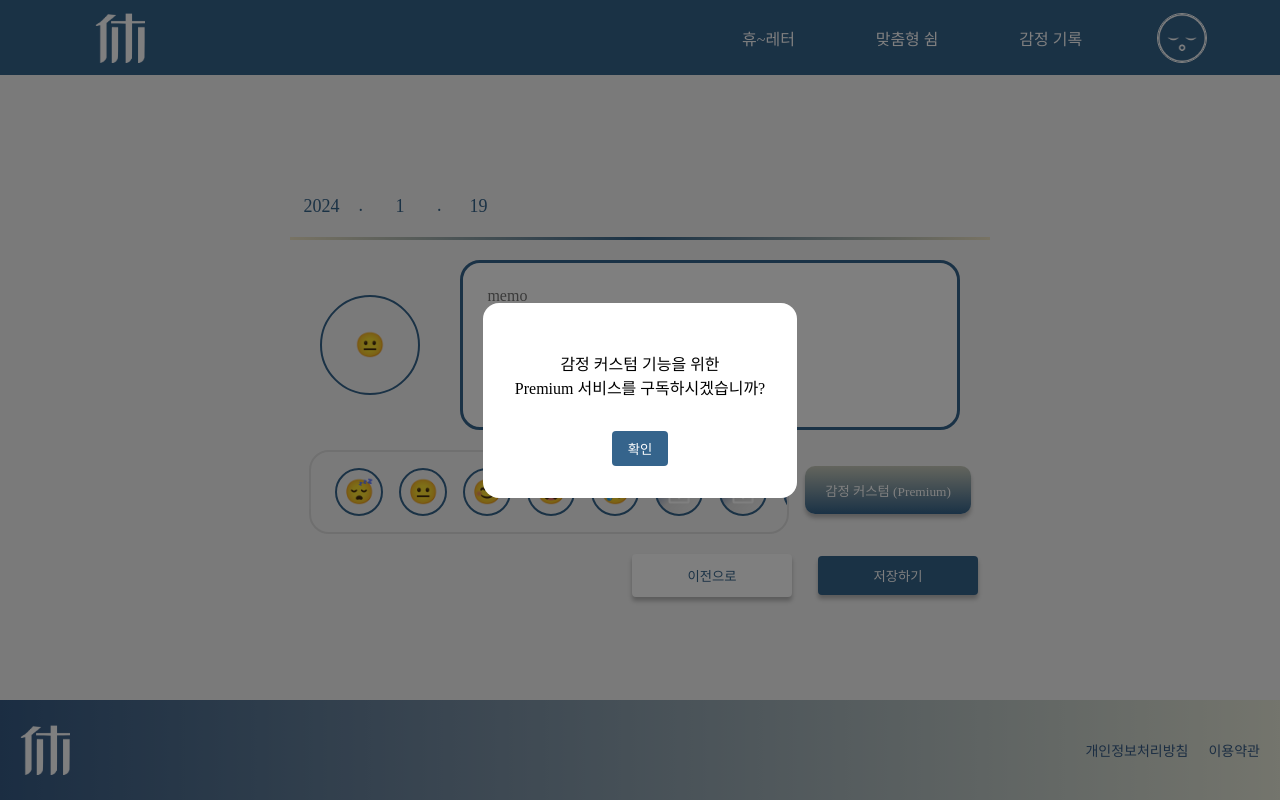
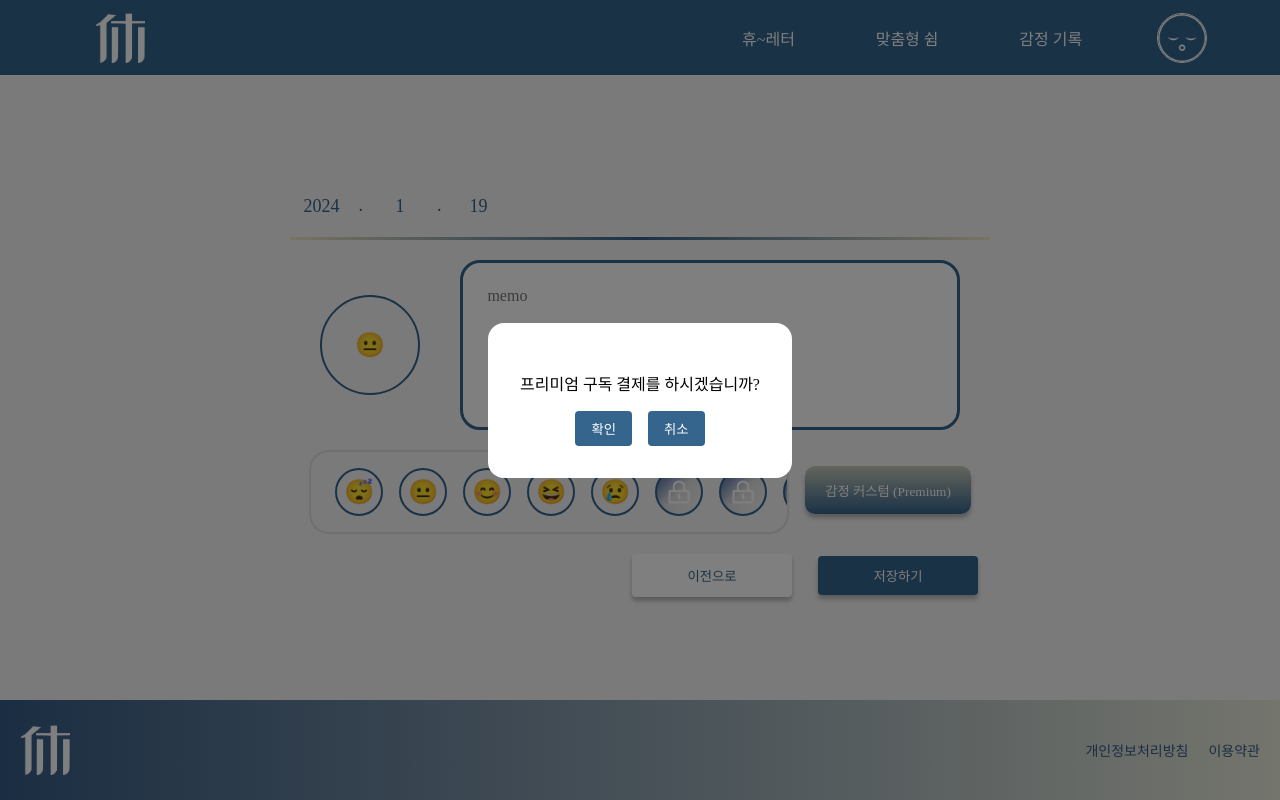
Before and after one commit to Serengeti-HYU/Hyu_frontend, a React (Create React App) app: page /record2 in a window 1280 px wide. Both pictures are taken after a click on the button "감정 커스텀 (Premium)". Built offline with nearby package versions, Linux system fonts and the light colour scheme; a web font is replaced by a local one.

Commit message:
chore: Record2에서 Premium 넘어가는 모달창 수정중

```diff
--- a/src/pages/Emotion/Record2.jsx
+++ b/src/pages/Emotion/Record2.jsx
@@ -332,6 +332,7 @@ const ModalButton = styled.button`
   margin-top: 1rem;
   cursor: pointer;
   border-radius: 0.25rem;
+  margin: 0 0.5rem;
 
   &:hover {
     background-color: #0056b3;
@@ -389,6 +390,10 @@ const Record2 = () => {
 
   const closeSaveModal = () => {
     setIsSaveModalOpen(false);
+  };
+
+  const handleCustomConfirm = () => {
+    navigate("../../Main/Premium/Premium");
   };
 
   return (
@@ -463,8 +468,11 @@ const Record2 = () => {
       {isCustomModalOpen && (
         <ModalOverlay onClick={closeCustomModal}>
           <ModalContent onClick={(e) => e.stopPropagation()}>
-            <p>감정 커스텀 기능을 위한 <br/> Premium 서비스를 구독하시겠습니까?</p>
-            <ModalButton onClick={closeCustomModal}>확인</ModalButton>
+            <p>프리미엄 구독 결제를 하시겠습니까?</p>
+            <div>
+              <ModalButton onClick={handleCustomConfirm}>확인</ModalButton>
+              <ModalButton onClick={closeCustomModal}>취소</ModalButton>
+            </div>
           </ModalContent>
         </ModalOverlay>
       )}
```
